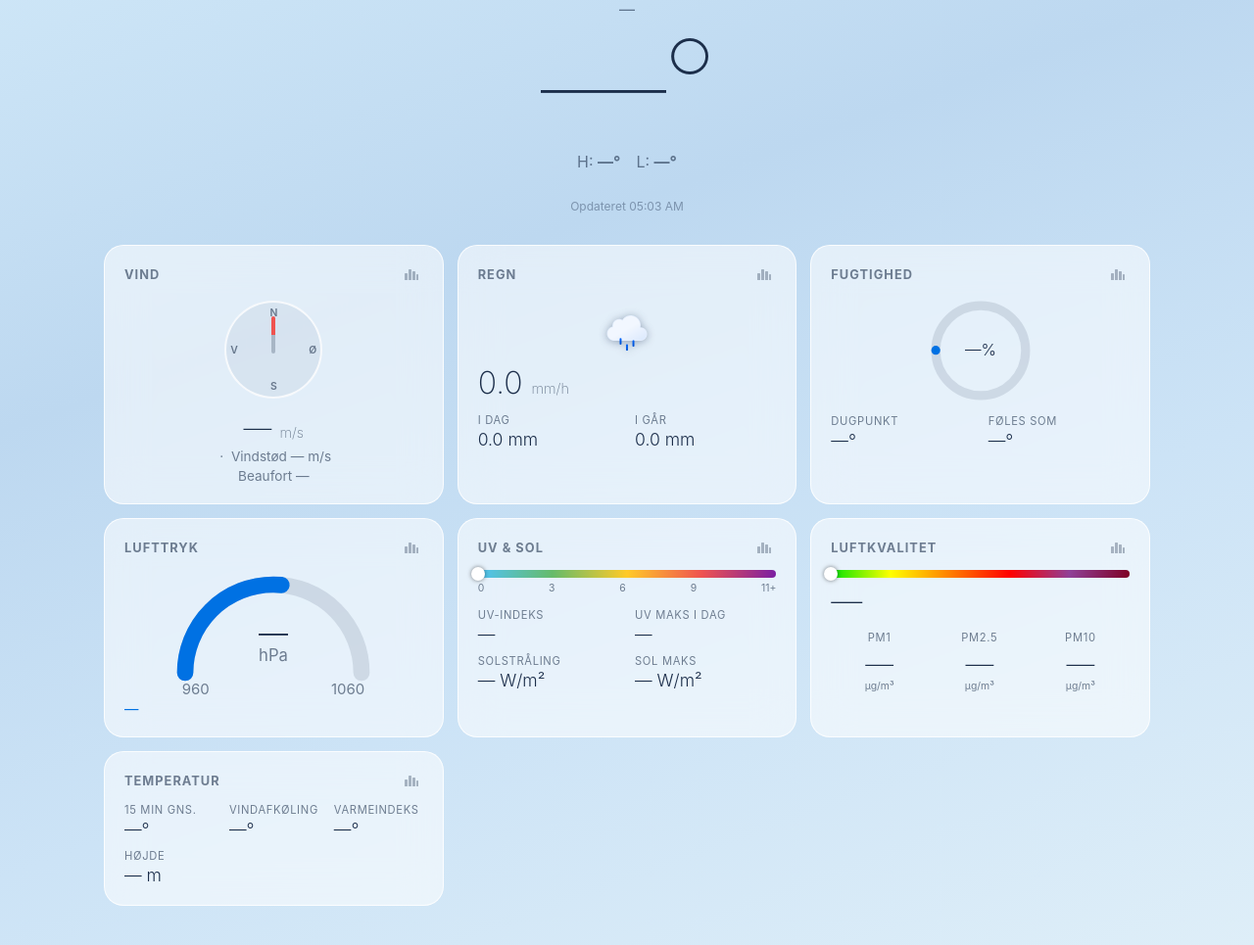
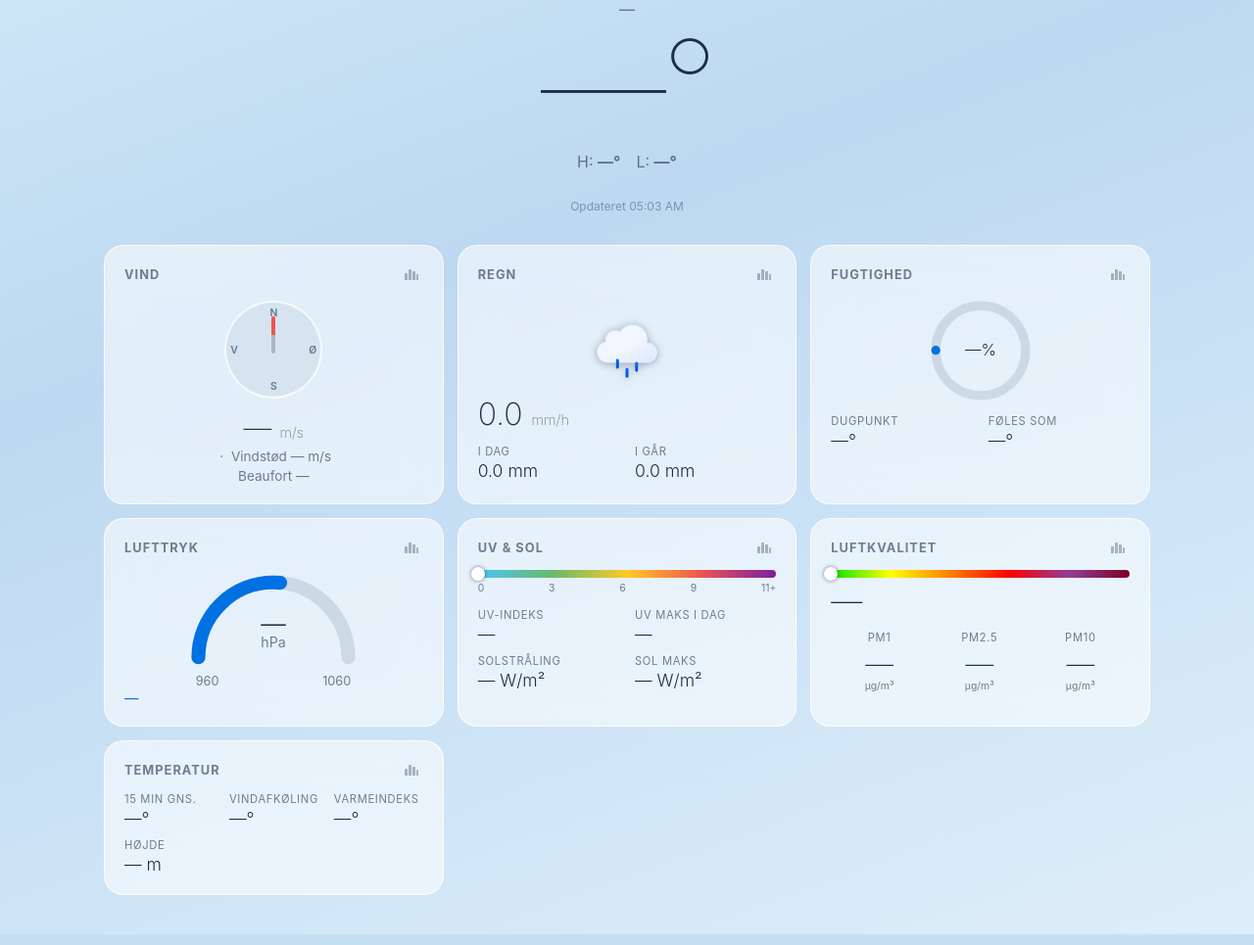
Before and after one commit to briis/LocalWeather, a Flask app: template templates/index.html in a window 1280 px wide. Shown: the part 92-1057 px from the top of the page at 98% size. Run offline with Flask 3, Linux system fonts and the light colour scheme; the template is opened without the code that fills it, so the values that code supplies are empty; parts of the project's set-up code (start-up, migrations or seed data) failed here and were passed over.

Commit message:
Cosmetic changes to widgets

```diff
--- a/static/css/style.css
+++ b/static/css/style.css
@@ -64,7 +64,7 @@ body {
 /* ── Weather icons (PNG) ─────────────────────────────── */
 .wi { display: block; object-fit: contain; }
 .wi-sm   { width: 32px;  height: 32px;  }
-.wi-lg   { width: 64px;  height: 64px;  }
+.wi-lg   { width: 72px;  height: 72px;  }
 .wi-hero { width: 120px; height: 120px; }
 
 .hero-icon-wrap { display: flex; justify-content: center; }
@@ -340,6 +340,7 @@ body {
 
 /* ── Rain card ──────────────────────────────────────── */
 .rain-icon { font-size: 2rem; margin-bottom: 4px; }
+.rain-icon .wi { width: 96px; height: 96px; }
 
 /* ── Metric helpers ─────────────────────────────────── */
 .metric-big {
@@ -398,9 +399,16 @@ body {
 }
 
 /* ── Pressure gauge ─────────────────────────────────── */
-.pressure-gauge { display: flex; justify-content: center; margin-bottom: 20px; }
+.pressure-body {
+  display: flex;
+  flex-direction: column;
+  max-width: 170px;
+  margin: 0 auto 14px;
+}
 
-.pressure-gauge-svg { width: 100%; max-width: 200px; overflow: visible; }
+.pressure-gauge { margin-bottom: 0; }
+
+.pressure-gauge-svg { width: 100%; overflow: visible; }
 
 .pressure-track {
   fill: none;
@@ -432,7 +440,7 @@ body {
 .pressure-trend {
   font-size: 0.9rem;
   color: var(--accent);
-  margin-top: 4px;
+  padding-top: 8px;
 }
 
 /* ── UV ─────────────────────────────────────────────── */
--- a/templates/index.html
+++ b/templates/index.html
@@ -186,6 +186,7 @@
           <div class="card-label" data-i18n="pressure">PRESSURE</div>
           <button class="chart-btn" data-chart="pressure" aria-label="Show history chart"><svg width="14" height="12" viewBox="0 0 14 12" fill="currentColor" aria-hidden="true"><rect x="0" y="5" width="3" height="7" rx="0.5"/><rect x="4" y="1" width="3" height="11" rx="0.5"/><rect x="8" y="3" width="3" height="9" rx="0.5"/><rect x="12" y="6" width="2" height="6" rx="0.5"/></svg></button>
         </div>
+        <div class="pressure-body">
           <div class="pressure-gauge">
             <svg viewBox="0 0 120 68" class="pressure-gauge-svg">
               <path d="M 6,63 A 54,54 0 0 1 114,63" class="pressure-track" pathLength="169.65"/>
@@ -193,9 +194,10 @@
                 pathLength="169.65" stroke-dasharray="{{ p_dash }} 169.65"/>
               <text x="60" y="45" text-anchor="middle" class="gauge-text" id="pressure-val">{{ '%.1f'|format(data.sealevelpressure) if data and data.sealevelpressure is not none else '—' }}</text>
               <text x="60" y="56" text-anchor="middle" class="pressure-gauge-unit">hPa</text>
-            <text x="4"   y="76" class="pressure-scale-label">960</text>
-            <text x="116" y="76" text-anchor="end" class="pressure-scale-label">1060</text>
+              <text x="4"   y="83" class="pressure-scale-label">960</text>
+              <text x="116" y="83" text-anchor="end" class="pressure-scale-label">1060</text>
             </svg>
+          </div>
         </div>
         <div class="pressure-trend" id="pressure-trend">
           {% if data and data.pressuretrend is not none %}
```
Lines whose indentation alone changed are shown as unchanged.
